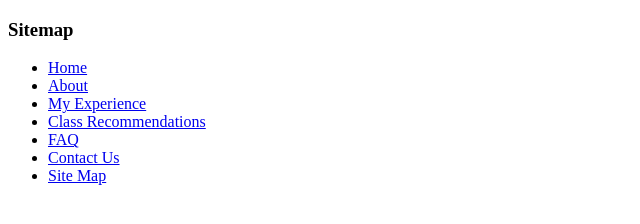
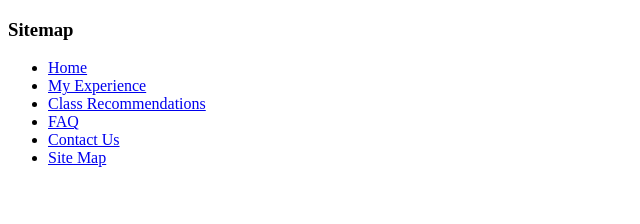
Before and after one commit to ylevy1/Project, a plain HTML site: page sitemap.html in a window 1280 px wide. Shown: the whole page, without its empty margins (0-640 px from the left). Drawn offline with Linux system fonts and the light colour scheme.

Commit message:
Update sitemap.html

```diff
--- a/sitemap.html
+++ b/sitemap.html
@@ -10,7 +10,7 @@
     <h3>Sitemap</h3>
     <ul class="a">
       <li><a id="home" href="index.html">Home</a></li>
-      <li><a id="about" href="about.html">About</a></li>
+     <!-- <li><a id="about" href="about.html">About</a></li>-->
       <li><a id="experience" href="experience.html">My Experience</a></li>
       <li>
         <a id="recommendations" href="recommendations.html"
```
